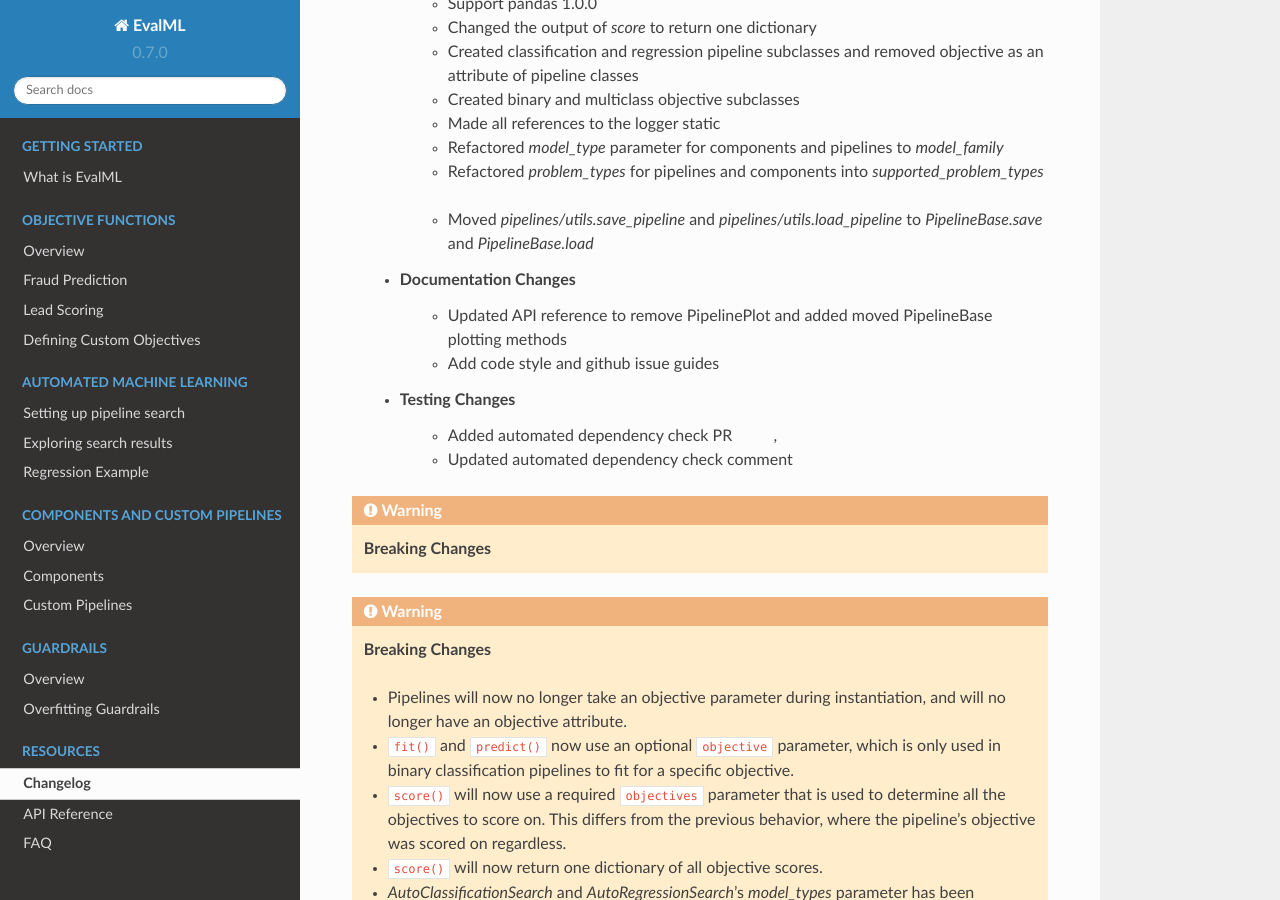
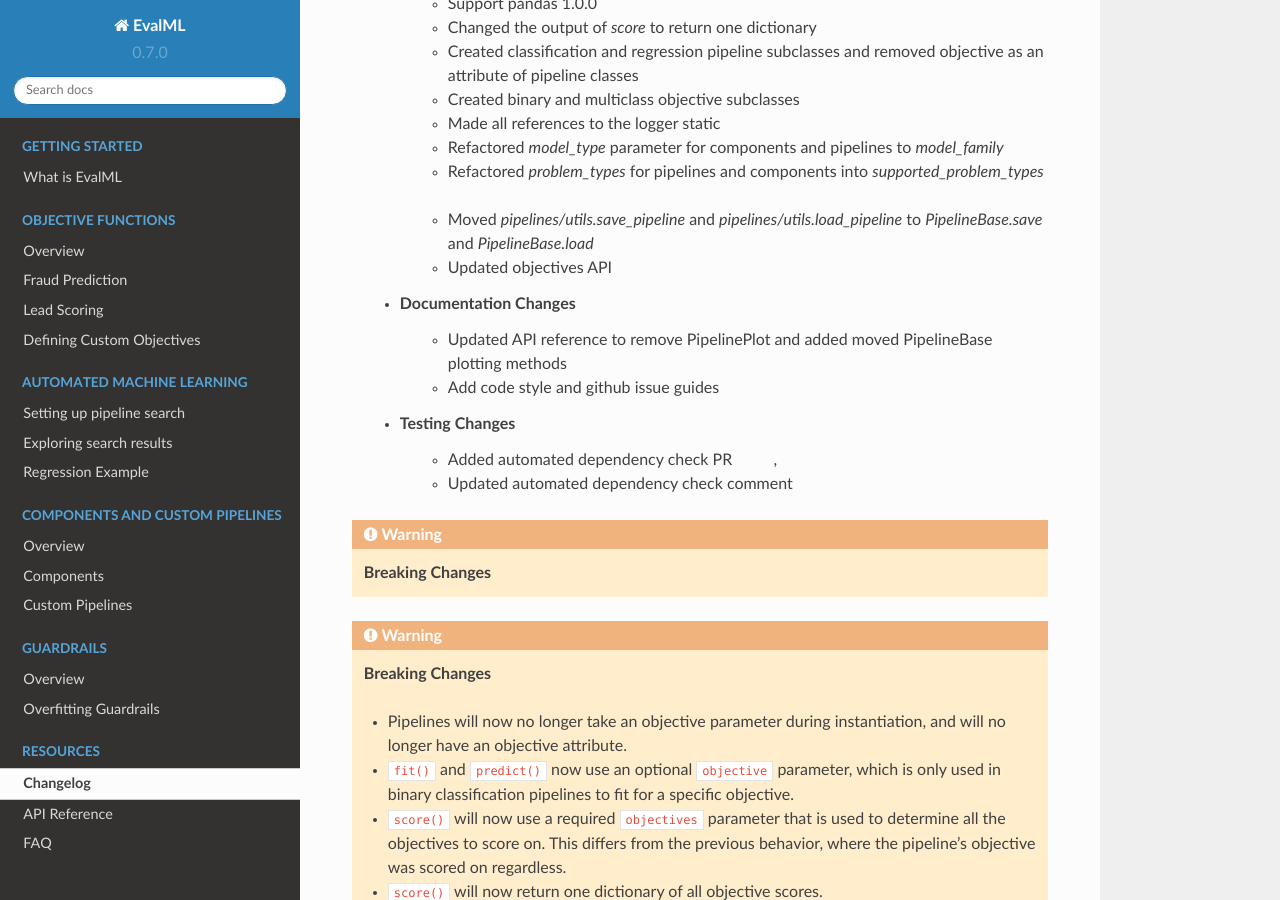
Before and after one commit to alteryx/evalml, a Sphinx documentation site: the page built from docs/source/changelog.rst, in a window 1280 px wide and 900 px high, scrolled down 523 px. Built offline with Sphinx 7.4.7 and the Read the Docs theme 2.0.0, drawn with Linux system fonts in a browser that asks for light colours; comment, search, counter and statistics services are not loaded.

Commit message:
changelog

```diff
--- a/docs/source/changelog.rst
+++ b/docs/source/changelog.rst
@@ -20,6 +20,7 @@
         * Refactored `model_type` parameter for components and pipelines to `model_family` :pr:`507`
         * Refactored `problem_types` for pipelines and components into `supported_problem_types` :pr:`515`
         * Moved `pipelines/utils.save_pipeline` and `pipelines/utils.load_pipeline` to `PipelineBase.save` and `PipelineBase.load` :pr:`526`
+        * Updated objectives API :pr:`445`
     * Documentation Changes
         * Updated API reference to remove PipelinePlot and added moved PipelineBase plotting methods :pr:`483`
         * Add code style and github issue guides :pr:`463` :pr:`512`
```
